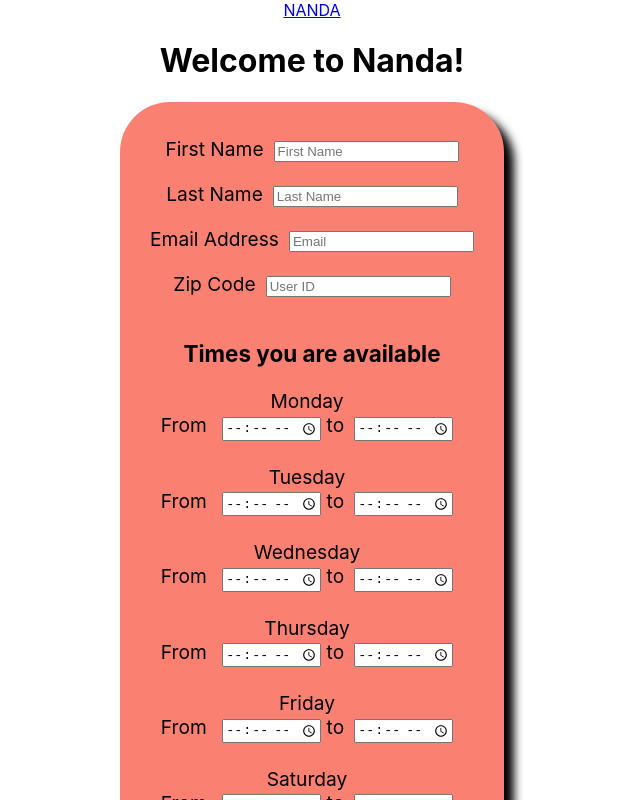
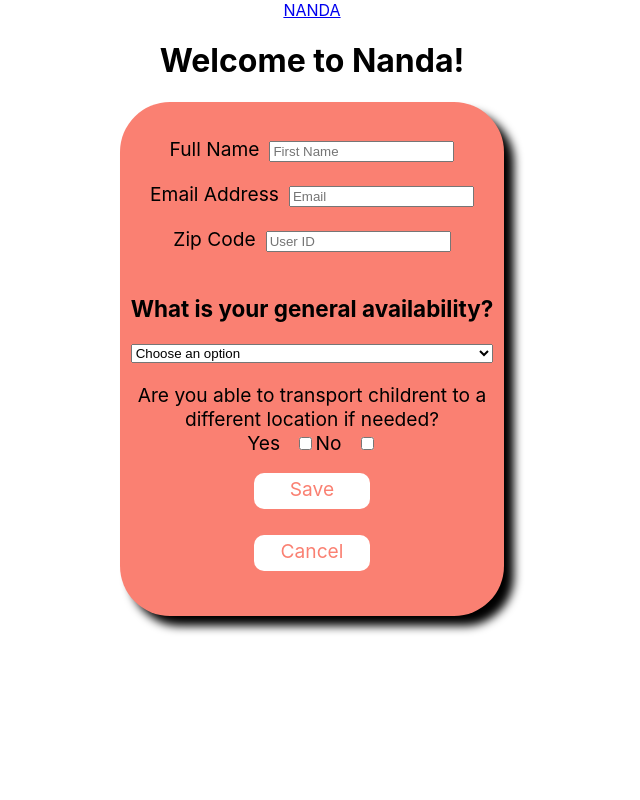
Before and after one commit to Build-Week-NannyScheduler/FrontEnd, a React (Create React App) app in the folder nanda/: page /nannysignup in a window 1280 px wide. Shown: the top 800 px of the page, without its empty margins (328-968 px from the left). Built offline with nearby package versions, Linux system fonts and the light colour scheme.

Commit message:
Add availability and transport to nannyform

```diff
--- a/nanda/src/components/NannyForm.js
+++ b/nanda/src/components/NannyForm.js
@@ -21,12 +21,8 @@ const NannyForm = () =>{
             <Form>
                 <div className='card'>
                     <Label className="firstname">
-                        <label htmlFor="firstname">First Name</label>
+                        <label htmlFor="firstname">Full Name</label>
                         <Field type='text' name="firstname" placeholder="First Name"/></Label>
-                    <Label className="lastname">
-                        <label htmlFor="lastname">Last Name</label>
-                        <Field type='text' name="lastname" placeholder="Last Name"/>
-                    </Label>
                     <Label className="email">
                         <label htmlFor="email">Email Address</label>
                         <Field type="text" name="email" placeholder="Email"/>
@@ -35,26 +31,23 @@ const NannyForm = () =>{
                         <label htmlFor="userId">Zip Code</label>
                         <Field type="text" name="userId" placeholder="User ID"/>
                     </Label>
-                        <Label className="time-available">
-                            <h3>Times you are available</h3>
-                            <label htmlFor="timeavailable">Monday<br/>
-                            <label>From </label><Field type="time" name="timeavailablefrom"/><label> to</label><Field type="time" name="timeavailableto"/></label><br/>
-                            <label htmlFor="timeavailable">Tuesday<br/>
-                            <label>From </label><Field type="time" name="timeavailablefrom"/><label> to</label><Field type="time" name="timeavailableto"/></label><br/>
-                            <label htmlFor="timeavailable">Wednesday<br/>
-                            <label>From </label><Field type="time" name="timeavailablefrom"/><label> to</label><Field type="time" name="timeavailableto"/></label><br/>
-                            <label htmlFor="timeavailable">Thursday<br/>
-                            <label>From </label><Field type="time" name="timeavailablefrom"/><label> to</label><Field type="time" name="timeavailableto"/></label><br/>
-                            <label htmlFor="timeavailable">Friday<br/>
-                            <label>From </label><Field type="time" name="timeavailablefrom"/><label> to</label><Field type="time" name="timeavailableto"/></label><br/>
-                            <label htmlFor="timeavailable">Saturday<br/>
-                            <label>From </label><Field type="time" name="timeavailablefrom"/><label> to</label><Field type="time" name="timeavailableto"/></label><br/>
-                            <label htmlFor="timeavailable">Sunday<br/>
-                            <label>From </label><Field type="time" name="timeavailablefrom"/><label> to</label><Field type="time" name="timeavailableto"/></label><br/>
+                    <Label className="time-available">
+                        <h3>What is your general availability?</h3>
+                        <Field component="select" className="food-select" name="diet">
+                            <option>Choose an option</option>
+                            <option value="Morning">Morning</option>
+                            <option value="Afternoon">Afternoon</option>
+                            <option value="Evening">Evening</option>
+                            <option value="Overnight">Overnight</option>
+                        </Field>
+                    </Label>
+                    <Label className="driveKids">Are you able to transport childrent to a different location if needed? <br />
+                     <label htmlFor="transport">Yes</label>   <Field type="checkbox" name="transportYes"></Field>
+                     <label htmlFor="transport">No</label>   <Field type="checkbox" name="transportNo"></Field>
                     </Label>
 
-                    <p>Sign Up</p>
-                    <p className='login'>Already have an account?<br/> Login</p>
+                    <p>Save</p>
+                    <p >Cancel</p>
                 </div>
             </Form>
         </div>
```
Also changed, not shown: 1 other file (tests, documents, lock files or other folders).
